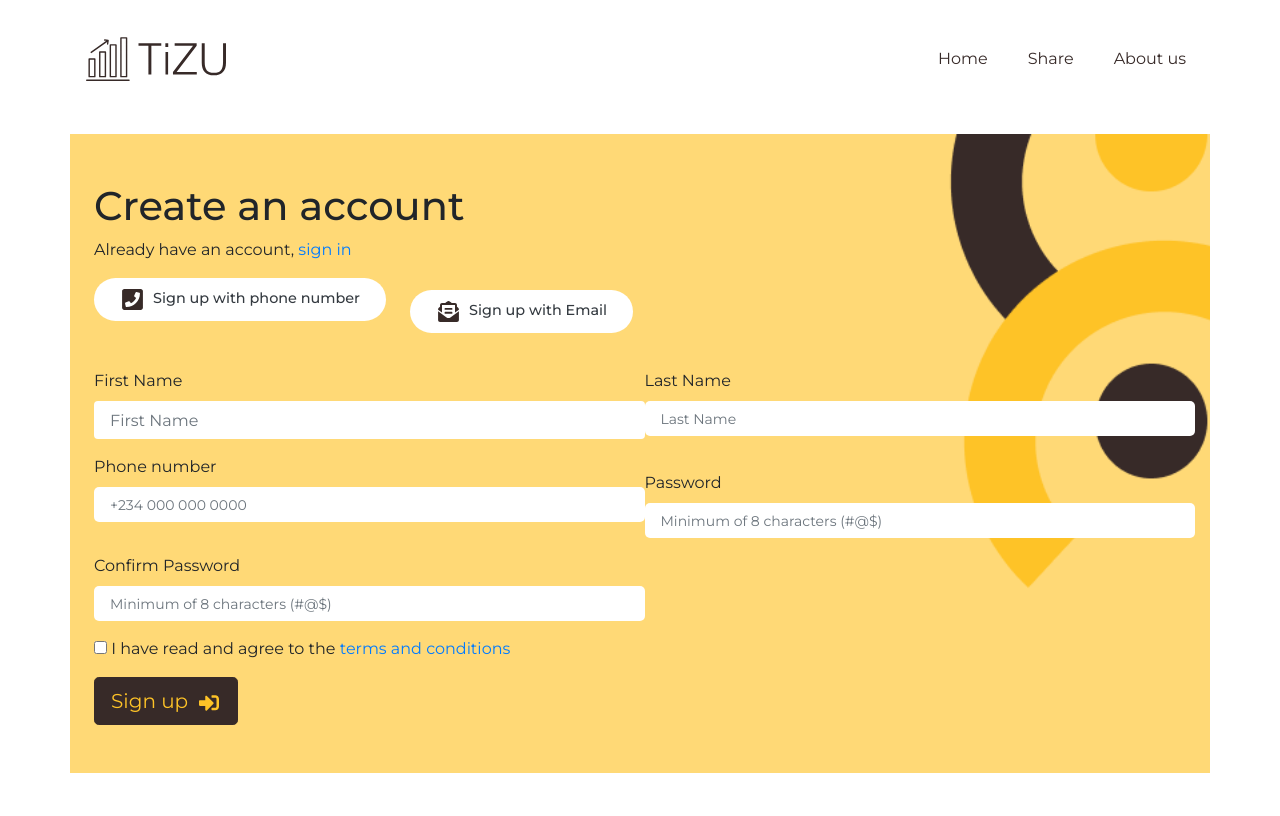
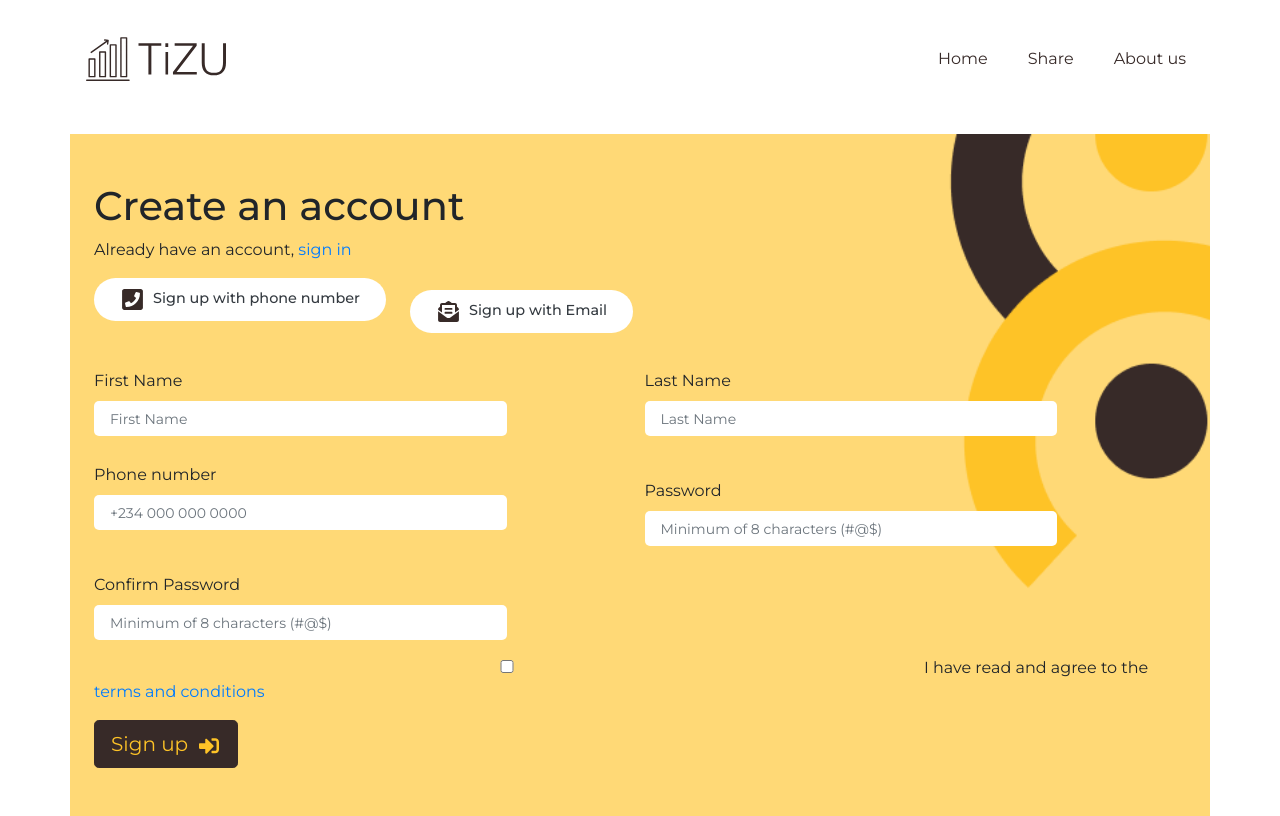
Before and after one commit to Kansoldev/tizu-app, a React (Create React App) app: page /register in a window 1280 px wide. Built offline with nearby package versions, Linux system fonts and the light colour scheme.

Commit message:
style: Added css for regoster page

```diff
--- a/src/App.css
+++ b/src/App.css
@@ -247,3 +247,19 @@ textarea {
     margin-top: 90px;
   }
 }
+
+/* Register CSS page */
+.register input {
+  border-radius: 5px;
+  font-size: 14px;
+}
+
+.register .form-group {
+  margin-bottom: 27px;
+}
+
+@media (min-width: 768px) {
+  .register input {
+    width: 75%;
+  }
+}
```
